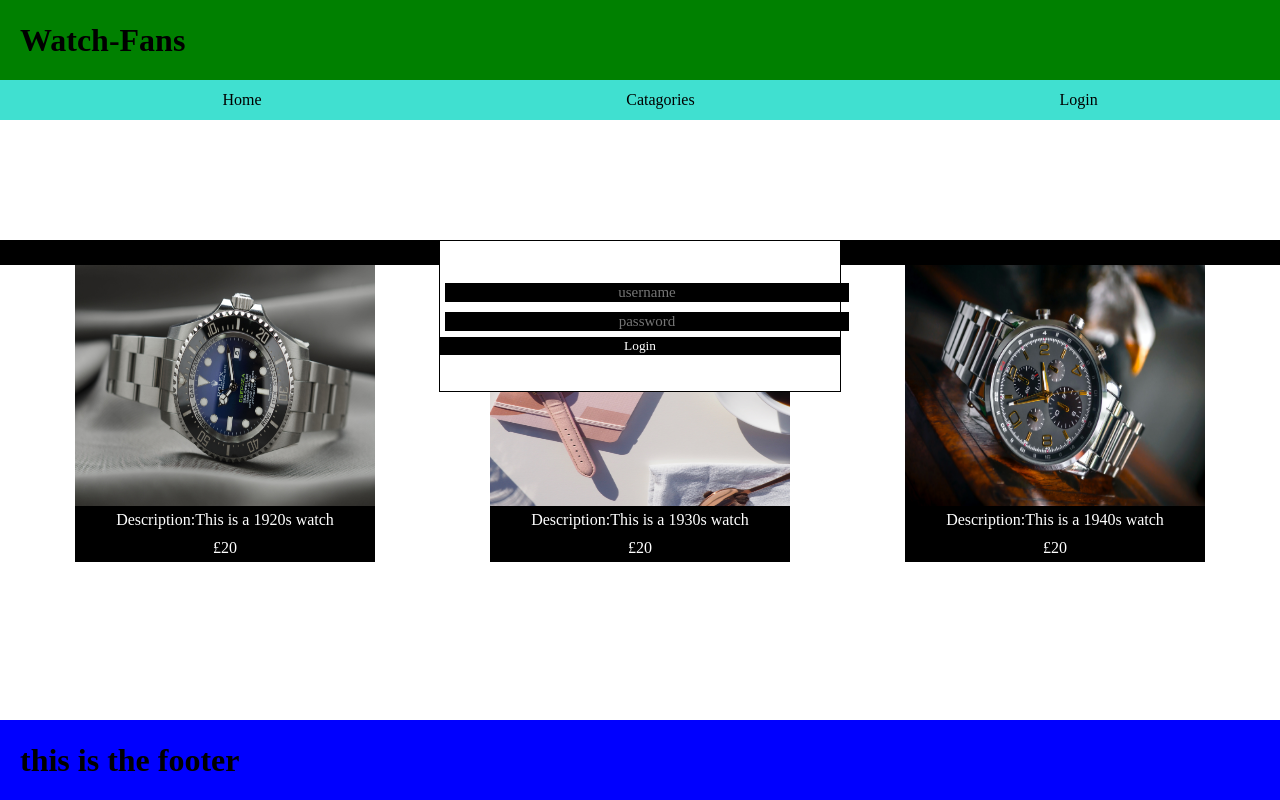
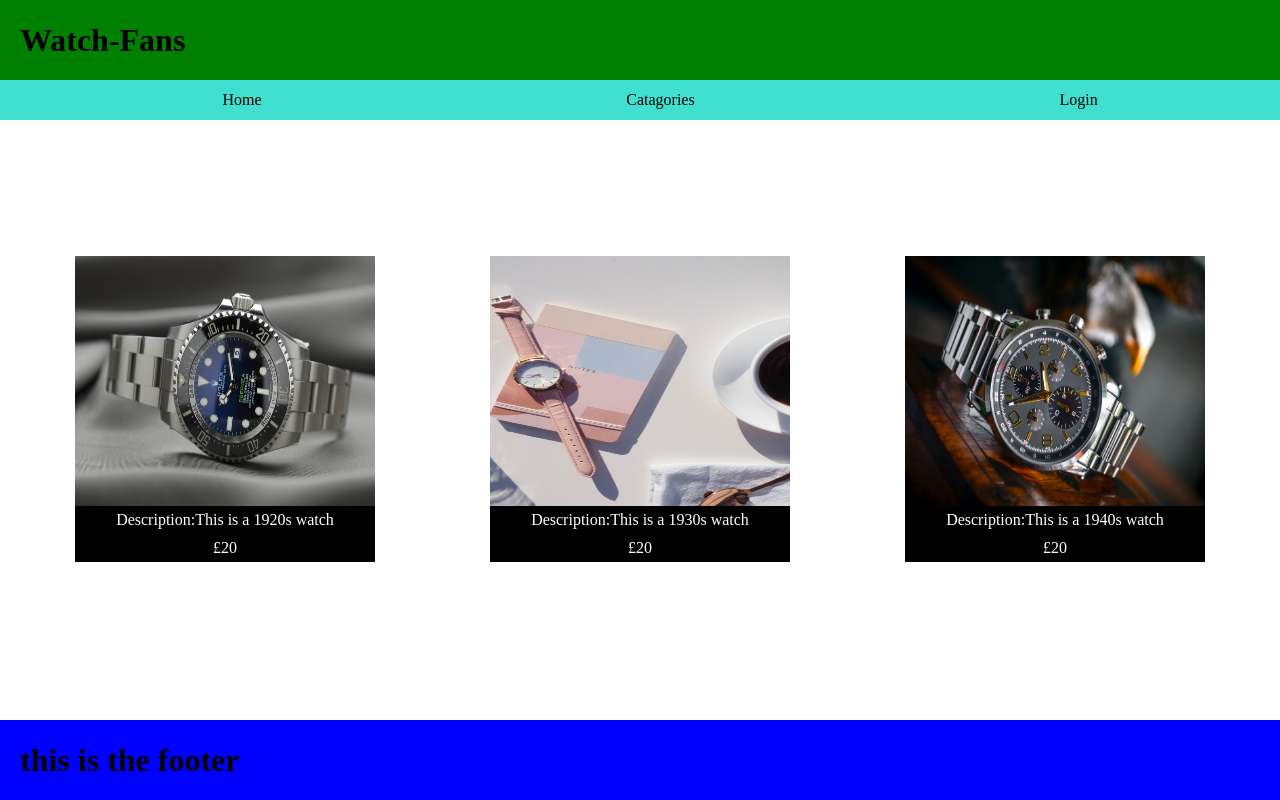
Before and after one commit to timo9939/watch-fans, a React (Create React App) app in the folder client/: page / in a window 1280 px wide. Built offline with nearby package versions, Linux system fonts and the light colour scheme.

Commit message:
modal has now been compleated

```diff
--- a/client/src/component/Content/Content.js
+++ b/client/src/component/Content/Content.js
@@ -3,15 +3,11 @@ import "./content.css";
 import img01 from "../image/watch01.jpg";
 import img02 from "../image/watch02.jpg";
 import img03 from "../image/watch03.jpg";
-import Modal from "../Modal"
-
-
 
 function Content() {
   return (
     <section className="contentSection">
 
-        <Modal/>
 
         <figure className="figure1">
           <img src={img01} className="thumbnail"></img>
--- a/client/src/component/Modal/index.js
+++ /dev/null
@@ -1,47 +0,0 @@
-import React, { useState } from "react";
-import "./modal.css"
-
-    function Signup() {
-
-        const [modal, setModal] = useState(false);
-
-        const toggleModal = () => {
-            setModal(!modal)
-        }
-
-
-        const [username, setUsername] = useState('')
-        const [password, setPassword] = useState('')
-
-        const updateUsername = e => setUsername(e.target.value)
-        const updatePassword = e => setPassword(e.target.value)
-
-        const signup = e => {
-          e.preventDefault()
-          console.log('Username', username)
-          console.log('Password', password)
-        }
-
-
-    return(
-        <>
-            <button onClick={toggleModal} className="btn">
-                login
-            </button>
-
-
-            <div className="modal">
-
-                <form onSubmit={signup} className="modalForm">
-                    <input type="text" placeholder="username" value={username}onChange={updateUsername}/>
-                    <input type="password" placeholder="password" value={password} onChange={updatePassword}/>
-                    <button>Login</button>
-                </form>
-
-            </div>
-        </>
-    )
-
-}
-
-export default Signup;
--- a/client/src/component/Modal/modal.css
+++ /dev/null
@@ -1,34 +0,0 @@
-.btn{
-    position: absolute;
-    color: blue;
-    font-size: 20px;
-    font-family: 'Franklin Gothic Medium', 'Arial Narrow', Arial, sans-serif;
-}
-
-.modal{
-    position: absolute;
-    background-color: white;
-    border:1px solid black;
-    height: 150px;
-    width: 400px;
-    display: flex;
-    justify-content: center;
-    align-items: center;
-}
-
-input{
-    width: 100%;
-    margin:5px;
-    border:none;
-    background-color: black;
-    color:white;
-    font-size: 15px;
-    text-align: center;
-}
-
-button{
-    width: 100%;
-    border: none;
-    background-color: black;
-    color: white;
-}
--- a/client/src/component/Navigation/index.js
+++ b/client/src/component/Navigation/index.js
@@ -1,18 +1,56 @@
-import React from "react";
+import React, { useState } from "react";
 import "./nav.css";
+
 
 const Navigation = () => {
 
-    return(
+    const [modal, setModal] = useState(false);
+
+    const toggleModal = () => {
+        setModal(!modal)
+    }
+
+    if(modal){
+        document.body.classList.add("active-modl")
+    }else{
+        document.body.classList.remove("active-modl")
+    }
+
+    const [username, setUsername] = useState('')
+    const [password, setPassword] = useState('')
+
+    const updateUsername = e => setUsername(e.target.value)
+    const updatePassword = e => setPassword(e.target.value)
+
+
+        const signup = e => {
+          e.preventDefault()
+          console.log('Username', username)
+          console.log('Password', password)
+        }
+
+
+    return(<>
+
         <div className="nav-container">
             <ul>
                 <li className="Home">Home</li>
                 <li className="Catagories">Catagories</li>
-                <li className="Login">Login</li>
+                <li className="Login" onClick={toggleModal}>Login</li>
             </ul>
         </div>
-        )
 
+    {modal && (
+
+            <form onSubmit={signup} className="modalForm">
+                <input type="text" placeholder="username" value={username}onChange={updateUsername}/>
+                <input type="password" placeholder="password" value={password} onChange={updatePassword}/>
+                <button>Login</button>
+                <button className="close-modal" onClick={toggleModal}>Close</button>
+            </form>
+
+    )}
+        </> )
 }
 
 export default Navigation;
--- a/client/src/component/Navigation/nav.css
+++ b/client/src/component/Navigation/nav.css
@@ -1,3 +1,5 @@
+
+
 .nav-container{
     background-color: turquoise;
     position: absolute;
@@ -17,7 +19,50 @@ ul{
 }
 
 li:hover{
-    color: blue;
+    cursor: pointer;
     scale: 1.25;
     transition: 1s;
 }
+
+
+.modalForm{
+    border-radius: 10%;
+    position: absolute;
+    background-color: white;
+    border:5px solid black;
+    height:400px;
+    width:350px;
+    display: flex;
+    flex-wrap: wrap;
+    justify-content: center;
+    align-items: center;
+    z-index: 1;
+    left:37vw;
+    top:25vh;
+}
+
+
+input{
+    width: 200px;
+    height: 30px;
+    border-style:none;
+    background-color: black;
+    text-align: center;
+    color: white;
+    font-family: Arial, Helvetica, sans-serif;
+}
+
+button{
+    width: 204px;
+    height: 30px;
+    border: none;
+    background-color: black;
+    color: white;
+    font-family: Arial, Helvetica, sans-serif;
+}
+
+button:hover{
+    scale:1.025;
+    transition: 1s;
+
+}
```
